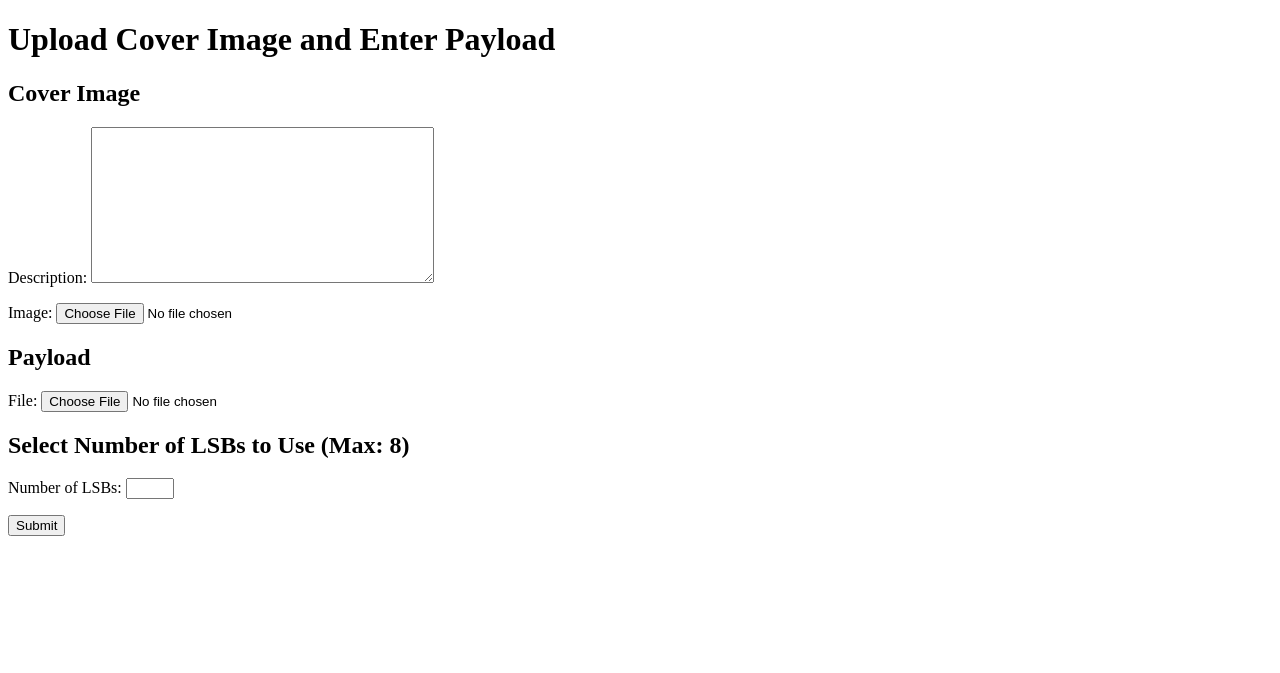
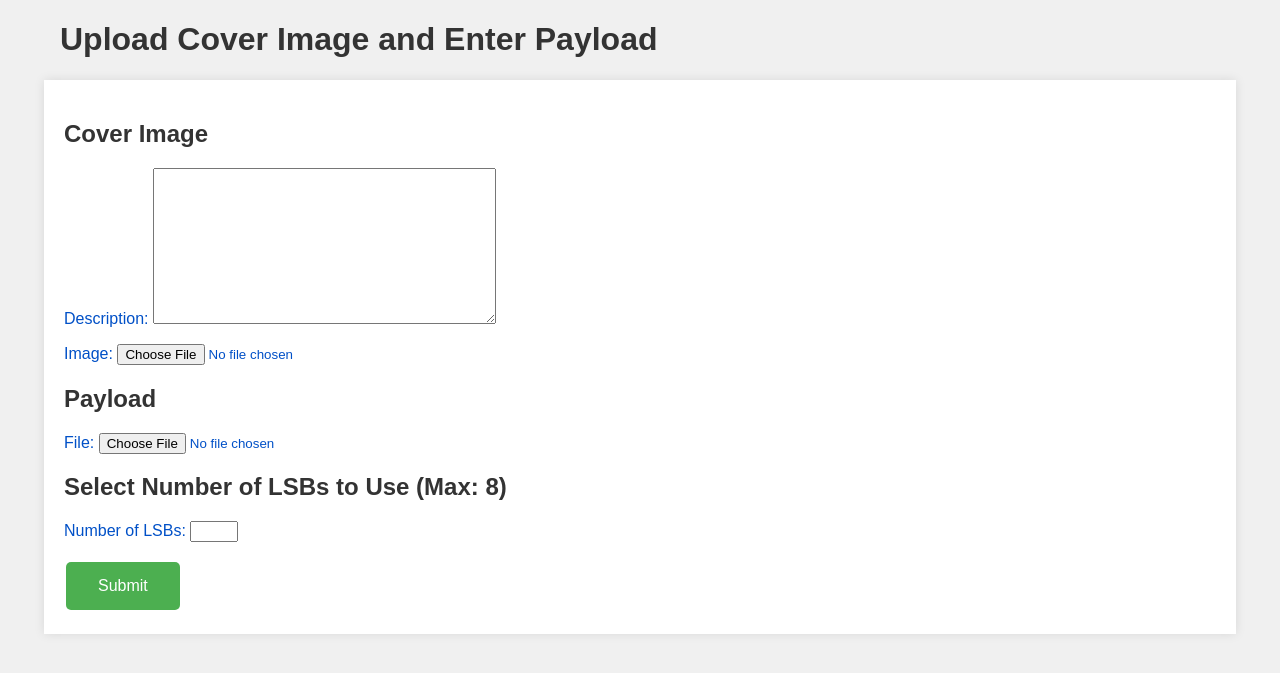
Before and after one commit to prezgamer/ACW1_Cybersec, a Django app: page / in a window 1280 px wide. Shown: the top 673 px of the page. Run offline with Django 5.2, Linux system fonts and the light colour scheme.

Commit message:
Update home.html css

```diff
--- a/django_project/steganography/templates/steganography/home.html
+++ b/django_project/steganography/templates/steganography/home.html
@@ -1,15 +1,59 @@
-<!doctype html>
+<!DOCTYPE html>
 <html>
 <head>
     <title>Steganography Encoder/Decoder</title>
     <meta name="description" content="Our first page">
     <meta name="keywords" content="html tutorial template">
 </head>
+<style>
+    body {
+    font-family: Arial, sans-serif;
+    margin: 0;
+    padding: 0;
+    background-color: #f0f0f0;
+}
+
+
+h1, h2 {
+    color: #333;
+}
+
+form {
+    width: 90%;
+    margin: 0 auto;
+    padding: 20px;
+    background-color: #fff;
+    box-shadow: 0px 0px 10px rgba(0,0,0,0.1);
+}
+
+form p {
+    color: rgb(0, 80, 199);
+}
+
+button {
+    background-color: #4CAF50; /* Green */
+    border: none;
+    color: white;
+    padding: 15px 32px;
+    text-align: center;
+    text-decoration: none;
+    display: inline-block;
+    font-size: 16px;
+    margin: 4px 2px;
+    cursor: pointer;
+    border-radius: 5px;
+}
+button:hover {
+    background-color: #2f6d31; /* Green */
+}
+</style>
 <body>
+    <div style= "margin-left: 60px;">
     <h1>Upload Cover Image and Enter Payload</h1>
     {% if error %}
     <p style="color: red;">{{ error }}</p>
     {% endif %}
+</div>
     <form method="post" enctype="multipart/form-data">
         {% csrf_token %}
         <h2>Cover Image</h2>
```
